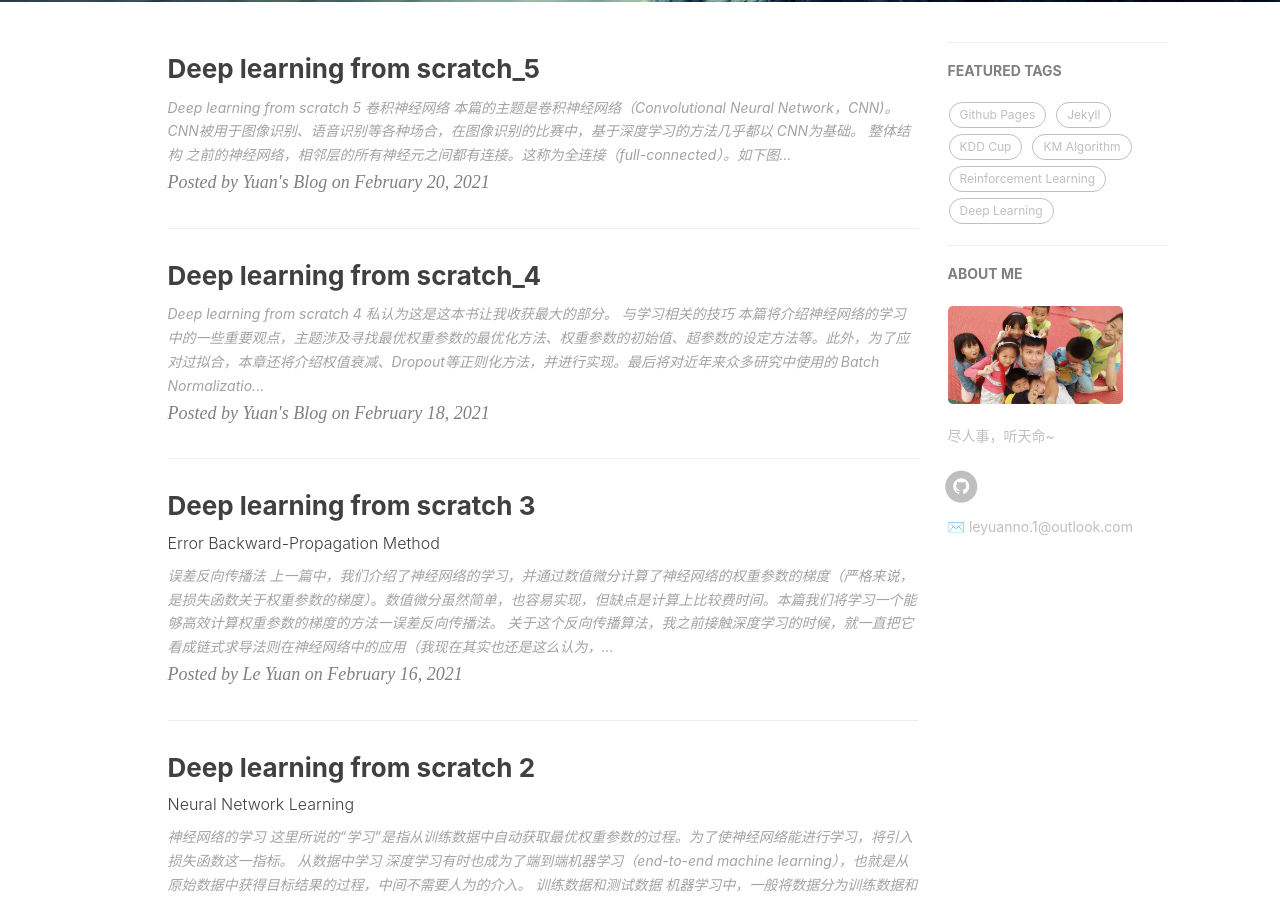
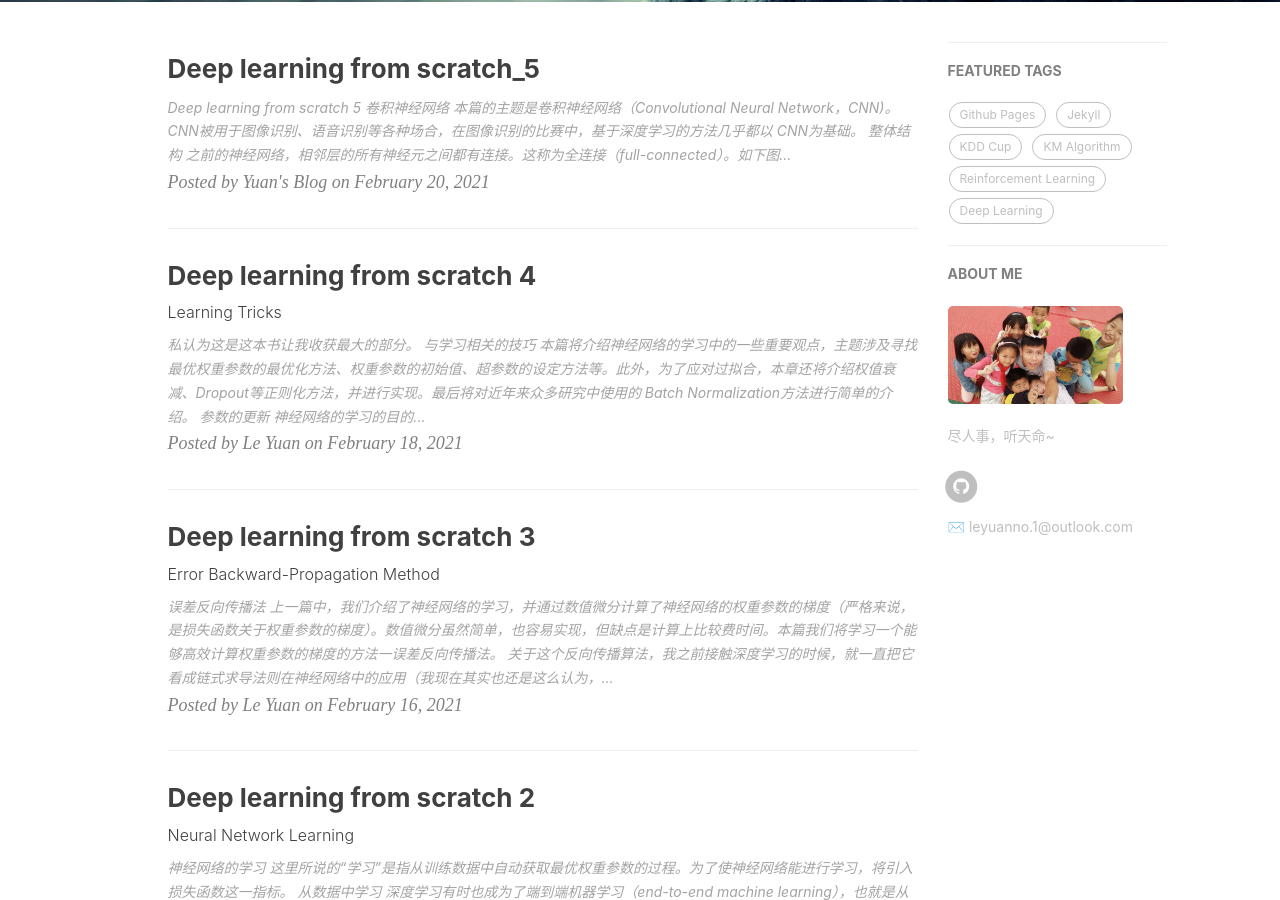
Before and after one commit to xingjiangyu/leyuanheart.github.io, a Jekyll site: the page built from index.html, in a window 1280 px wide and 900 px high, scrolled down 416 px. Built offline with Jekyll 4.4.1, drawn with Linux system fonts in a browser that asks for light colours; nearby versions of some CDN libraries; formulas are drawn with MathJax 3; the list of posts is cut into pages by our own code; comment, search, counter and statistics services are not loaded; some of the changed lines change nothing that is shown.

Commit message:
Update 2021-02-18-Deep learning from scratch_4.md

````diff
--- a/_posts/2021-02-18-Deep learning from scratch_4.md
+++ b/_posts/2021-02-18-Deep learning from scratch_4.md
@@ -1,6 +1,16 @@
-# Deep learning from scratch 4
+---
+layout:     post
+title:      Deep learning from scratch 4
+subtitle:   Learning Tricks
+date:       2021-02-18
+author:     Le Yuan
+header-img: img/wolf.jpg
+catalog: true
+tags:
+    - Deep Learning
+---
 
-<img src="figs\封面.jpeg" alt="fengmian" style="zoom:50%;" />
+<img src="https://img.imgdb.cn/item/60311e2d5f4313ce25b859d6.jpg" alt="fengmian" style="zoom:50%;" />
 
 私认为这是这本书让我收获最大的部分。
 
@@ -23,9 +33,13 @@
 ### SGD
 
 回顾一下SGD，用数学式表达：
+
+
 $$
 W \leftarrow W - \eta \frac{\partial L}{\partial W}
 $$
+
+
 我们将SGD实现为一个Python类（为方面后面使用）
 
 ```python
@@ -60,21 +74,25 @@ for i in range(10000):
 ### SGD的缺点
 
 虽然SGD简单，并且容易实现，但是在解决某些问题时可能没有效率。我们考虑求如下函数的最小值的问题。
+
+
 $$
 f(x, y) = \frac{1}{20}x^2+y^2
 $$
-![48](figs\48.png)
+
+
+![48](https://img.imgdb.cn/item/6031c6745f4313ce25eb856e.png)
 
 如上图所示，函数是向x轴方向延伸的“碗”状函数。等高线呈向x轴方向延伸的椭圆状。
 
 接下来看一下它的梯度图。从下图可以看出，梯度在y轴方向上大，x轴方向上小。这里需要注意的是，虽然函数的最小值在$(x,y)=(0,0)$处，但是图中很多梯度的方向并没有指向$(0,0)$。
 
-![49](figs\49.png)
+![49](https://img.imgdb.cn/item/6031c6745f4313ce25eb8570.png)
 
 我们来尝试该函数应用SGD。从$(x,y) = (-7.0, 2.0)$处（初始值）开始搜索，结果如下图所示。
 在图中，SGD呈“之”字形移动。这是一个相当低效的路径。也就是说，SGD的缺点是，如果函数的形状非均向(anisotropic)，比如呈延伸状，搜索的路径就会非常低效。因此，我们需要比单纯朝梯度方向前进的SGD更聪明的方法。**SGD低效的根本原因是，梯度的方向并没有指向最小值的方向**。 为了改正SGD的缺点，下面我们将介绍Momentum、 AdaGrad和Adam这3种方法来取代SGD。
 
-![image-20210217113302786](C:\Users\leyuan\Desktop\Deep-Learning-From-Scratch-Blogs\figs\50.png)
+![50](https://img.imgdb.cn/item/6031c6745f4313ce25eb8573.png)
 
 ```python
 import numpy as np
@@ -94,16 +112,19 @@ Z = func(X, Y)
 
 
 # 等高线图
+
 plt.figure()
 c = plt.contour(X, Y, Z, levels=50)
 
 # 三维图
+
 fig = plt.figure()
 axe = plt.axes(projection='3d')
 axe.contour3D(X, Y, Z, levels=100)
 
 
 # 梯度图
+
 grads = g_f(X.flatten(), Y.flatten())
 plt.figure()
 plt.quiver(X.flatten(), Y.flatten(), -grads[0], -grads[1],  angles="uv",color="#666666")
@@ -111,6 +132,7 @@ plt.quiver(X.flatten(), Y.flatten(), -grads[0], -grads[1],  angles="uv",color="#
 
 
 # 训练
+
 init_pos = (-7.0, 2.0)
 params = {}
 params['x'], params['y'] = init_pos[0], init_pos[1]
@@ -138,6 +160,7 @@ X, Y = np.meshgrid(x, y)
 Z = func(X, Y)
 
 # for simple contour line
+
 mask = Z > 7
 Z[mask] = 0
 
@@ -155,15 +178,19 @@ plt.show()
 ### Momentum
 
 Momentum是“动量”的意思，和物理有关。用数学式表示Momentum方法为：
+
+
 $$
 \begin{align}
 v \leftarrow \alpha v + \eta \frac{\partial L}{\partial W} \\
 W \leftarrow W - v
 \end{align}
 $$
+
+
 和前面的SGD一样，W表示要更新的权重参数，$\frac{\partial L}{\partial W}$表示损失函数关于W的梯度， $\eta$表示学习率。这里新出现了一个变量$v$。对应物理上的速度。第一个式子表示了物体在梯度方向上受力，在这个力的作用下，物体的速度增加这一物理法则。如下图所示， Momentum方法给人的感觉就像是小球在地面上滚动。
 
-![51](figs\51.png)
+![51](https://img.imgdb.cn/item/6031caf55f4313ce25ed1e50.png)
 
 $\alpha v$这一项。在物体不受任何力时，该项承担使物体逐渐减速的任务 (a设定为0.9之类的值），对应物理上的地面摩擦或空气阻力。
 
@@ -187,7 +214,7 @@ class Momentum:
 
 现在尝试使用Momentum解决之前的最优化问题，只需要把optimizer换成Momentum就行了，结果如下图。
 
-![52](figs\52.png)
+![52](https://img.imgdb.cn/item/6031caf55f4313ce25ed1e55.png)
 
 图中，更新路径就像小球在碗中滚动一样。和SGD相比，我们发现“之”字形 的“程度”减轻了。这是因为虽然x轴方向上受到的力非常小，但是一直在同一方向上受力，所以朝同一个方向会有一定的加速。反过来，虽然y轴方向上受到的力很大，但是因 为交互地受到正方向和反方向的力，它们会互相抵消，所以y轴方向上的速度不稳定。因此，和SGD时的情形相比，可以更快地朝x轴方向靠近，减弱“之”字形的变动程度。
 
@@ -200,12 +227,15 @@ class Momentum:
 逐渐减小学习率的想法，相当于将“全体”参数的学习率值一起降低。而AdaGrad进一步发展了这个想法，针对“一个一个”的参数，赋予其“定制”的值。
 
 AdaGrad会为参数的每个元素适当地调整学习率，与此同时进行学习（AdaGrad的 Ada来自英文单词Adaptive，即“适当的”的意思）。下面，让我们用数学式表示AdaGrad 的更新方法。
+
+
 $$
 \begin{align}
 h \leftarrow h + \frac{\partial L}{\partial W} \odot \frac{\partial L}{\partial W} \\
 W \leftarrow W - \eta \frac{1}{\sqrt{h}}\frac{\partial L}{\partial W}
 \end{align}
 $$
+
 
 
 这里新出现了变量h，它保存了以前的所有梯度值的平方和（$\odot$表示对应矩阵元素的乘法(element-wise)）。然后，在更新参数时，通过乘以$\frac{1}{\sqrt{h}}$ ，就可以调整学习的尺度。这意味着，参数的元素中变动较大（被大幅更新）的元素的学习率将变小。也就是说，可以按参数的元素进行学习率衰减，使变动大的参数的学习率逐 渐减小。
@@ -231,9 +261,9 @@ class AdaGrad:
             params[key] -= self.lr * grads[key] / np.sqrt(self.h[key] + 1e-7)
 ```
 
-这里需要注意的是，最后一行加上了微小值1e-7。这是为了防止当self.h[key] 中 有0 时，将0用作除数的情况。在很多深度学习的框架中，这个微小值也可以设定为参数，但这里我们用的是1e-7这个固定值。
+这里需要注意的是，最后一行加上了微小值1e-7。这是为了防止当self.h[key] 中有0 时，将0用作除数的情况。在很多深度学习的框架中，这个微小值也可以设定为参数，但这里我们用的是1e-7这个固定值。
 
-![53](figs\53.png)
+![53](https://img.imgdb.cn/item/6031caf55f4313ce25ed1e5b.png)
 
 函数的取值高效地向着最小值移动。由于y轴方向上的梯度较大，因此刚开始变动较大，但是后面会根据这个较大变动按比例进行调整，减小更新的步伐。因此，y轴方向的更新程度被减弱，“之”字形的变动程度有所衰减。
 
@@ -269,21 +299,16 @@ class Adam:
         lr_t  = self.lr * np.sqrt(1.0 - self.beta2**self.iter) / (1.0 - self.beta1**self.iter)
 
         for key in params.keys():
-            #self.m[key] = self.beta1*self.m[key] + (1-self.beta1)*grads[key]
-            #self.v[key] = self.beta2*self.v[key] + (1-self.beta2)*(grads[key]**2)
+
             self.m[key] += (1 - self.beta1) * (grads[key] - self.m[key])
             self.v[key] += (1 - self.beta2) * (grads[key]**2 - self.v[key])
 
             params[key] -= lr_t * self.m[key] / (np.sqrt(self.v[key]) + 1e-7)
-
-            #unbias_m += (1 - self.beta1) * (grads[key] - self.m[key]) # correct bias
-            #unbisa_b += (1 - self.beta2) * (grads[key]*grads[key] - self.v[key]) # correct bias
-            #params[key] += self.lr * unbias_m / (np.sqrt(unbisa_b) + 1e-7)
 ```
 
 >  Adam会设置3个超参数。一个是学习率（论文中以$\alpha$出现），另外两个是一次momentum系数$\beta_1$和二次momentum系数$\beta_2$。根据论文，标准的设定值是0.9和0.999。设置了这些值后，大多数情况下都能顺利运行。
 
-![54](figs\54.png)
+![54](https://img.imgdb.cn/item/6031caf55f4313ce25ed1e61.png)
 
 在图中，基于Adam的更新过程就像小球在碗中滚动一样。虽然Momentun也有类似的移动，但是相比之下，Adam的小球左右摇晃的程度有所减轻。这得益于学习的更新程度被适当地调整了。
 
@@ -318,8 +343,11 @@ def sigmoid(x):
     return 1 / (1 + np.exp(-x))
 
 input_data = np.random.randn(1000, 100)  # 1000个数据
+
 node_num = 100  # 各隐藏层的节点（神经元）数
+
 hidden_layer_size = 5  # 隐藏层有5层
+
 activations = {}  # 激活值的结果保存在这里
 
 x = input_data
@@ -329,9 +357,12 @@ for i in range(hidden_layer_size):
         x = activations[i-1]
 
     # 权重初始化
+
     w = np.random.randn(node_num, node_num) * 1
     # w = np.random.randn(node_num, node_num) * 0.01
+
     # w = np.random.randn(node_num, node_num) * np.sqrt(1.0 / node_num)
+
     # w = np.random.randn(node_num, node_num) * np.sqrt(2.0 / node_num)
 
 
@@ -343,25 +374,28 @@ for i in range(hidden_layer_size):
     activations[i] = a
 
 # 可视化
+
 for i, a in activations.items():
     plt.subplot(1, len(activations), i+1)
     plt.title(str(i+1) + "-layer")
     if i != 0: plt.yticks([], [])
     # plt.xlim(0.1, 1)
+
     # plt.ylim(0, 7000)
+
     plt.hist(a.flatten(), 30, range=(0,1))
 plt.show()
 ```
 
 这里假设神经网络有5层，每层有100个神经元。然后，用高斯分布随机生成1000 个数据作为输入数据，并把它们传给5层神经网络。激活函数使用sigmoid函数，各层的 激活的结果保存在activations变量中。这个代码段中需要注意的是权重的尺度。虽然这次我们使用的是标准差为1的高斯分布，但实验的目的是通过改变这个尺度（标准差），观察激活值的分布如何变化。现在，我们将保存在activations中的各层数据画成直方图。
 
-![56](figs\56.png)
+![56](https://img.imgdb.cn/item/6031cbaf5f4313ce25ed59be.png)
 
 从图可知，各层的激活值呈偏向0和1的分布。这里使用的sigmoid函数是S 型函数，随着输出不断地靠近0（或者靠近1)，它的导数的值逐渐接近0。因此，偏向0 和1的数据分布会造成反向传播中梯度的值不断变小，最后消失。这个问题称为**梯度消失**（gradient vanishing)。层次加深的深度学习中，梯度消失的问题可能会更加严重。
 
 下面，将权重的标准差设为0.01，进行相同的实验。实验代码只需要把设定权重初始值的地方相应的替换就行了。
 
-![57](figs\57.png)
+![57](https://img.imgdb.cn/item/6031cbaf5f4313ce25ed59c3.png)
 
 这次呈集中在0.5附近的分布。因为不像刚才的例子那样偏向0和1，所以不会发生梯度消失的问题。但是，激活值的分布有所偏向，说明在表现力上会有很大问题。为什么这么说呢？因为如果有多个神经元都输出几乎相同的值，那它们就没有存在的意义了。比如，如果100个神经元都输出几乎相同的值，那么也可以由1个神经元来表达基本相同的事情。因此，激活值在分布上有所偏向会出现“表现力受限”的问题。
 
@@ -372,11 +406,11 @@ Xavier的论文中，为了使各层的激活值呈现出具有相同广度的
 
 > Xavier的论文中提出的设定值，不仅考虑了前一层的输入节点数量，还考虑了下一层的输出节点数量。但是， Caffe等框架的实现中进行了简化，只使用了这里所说的前一层的输入节点进行计算。
 
-![58](figs\58.png)
+![58](https://img.imgdb.cn/item/6031cbb05f4313ce25ed59c9.png)
 
 使用Xavier初始值后，前一层的节点数越多，要设定为目标节点的初始值的权重尺度就越小。代码同样只需要改动初始化的地方。
 
-![59](figs\59.png)
+![59](https://img.imgdb.cn/item/6031cbb05f4313ce25ed59d1.png)
 
 使用Xavier初始值后的结果如图所示。从这个结果可知，越是后面的层，图像变得越歪斜，但是呈现了比之前更有广度的分布。因为各层间传递的数据有适当的广度， 所以sigmoid函数的表现力不受限制，有望进行高效的学习。
 
@@ -388,7 +422,7 @@ Xavier初始值是以激活函数是线性函数为前提而推导出来的。
 
 现在来看一下激活函数使用ReLU时激活值的分布。我们给出了3个实验的结果，依次是权重初始值为标准差是0.01的高斯分布（下文简写为“std = 0.01"）时、初始值为Xavier初始值时、初始值为ReLU专用的“He初始值”时的结果。
 
-![60](figs\60.png)
+![60](https://img.imgdb.cn/item/6031cbb05f4313ce25ed59da.png)
 
 观察实验结果可知，当“std=0.01”时，各层的激活值非常小。神经网络传递的是非常小的值。说明反向传播时权重的梯度也很小，这是很严重的问题，实际上学习基本上没什么进展。
 
@@ -414,7 +448,7 @@ Xavier初始值是以激活函数是线性函数为前提而推导出来的。
 
 如前所述，Batch Norm的思路是调整各层的激活值分布使其拥有适当的广度。为 此，要向神经网络中插入对数据分布进行正规化的层，即Batch Normalization层（下文简 称Batch Norm层），如图。
 
-![61](figs\61.png)
+![61](https://img.imgdb.cn/item/6031cbe25f4313ce25ed6cbc.png)
 
 Batch Norm，顾名思义，以进行学习时的mini-batch为单位，按mini-batch进行正规化。具体而言，就是进行使数据分布的均值为0、方差为1的正规化。用数学式表示的话，如下所示。
 $$
@@ -432,9 +466,9 @@ y_i \leftarrow \gamma \hat{x}_i + \beta
 $$
 这里$\gamma$和$\beta$是参数。一开始$\gamma=1, \beta=0$，然后再通过学习调整到合适的值（也就是说这两个参数也要加入神经网络的参数中一起训练）。
 
-![62](figs\62.png)
+![62](https://img.imgdb.cn/item/6031cbe25f4313ce25ed6cc8.png)
 
-Batch Norm的反向传播的推导有些复杂，这里我们不进行介绍。不过如果使用上面的计算图来思考的话，Batch Norm的反向传播或许也能比较轻松地推导出来。Frederik Kratzert的博客[Understanding the backward pass through Batch Normalization Layer]()里有 详细说明，感兴趣的读者可以参考一下（留个坑，之后补上）。
+Batch Norm的反向传播的推导有些复杂，这里我们不进行介绍。不过如果使用上面的计算图来思考的话，Batch Norm的反向传播或许也能比较轻松地推导出来。Frederik Kratzert的博客[Understanding the backward pass through Batch Normalization Layer](https://kratzert.github.io/2016/02/12/understanding-the-gradient-flow-through-the-batch-normalization-layer.html)里有详细说明，感兴趣的读者可以参考一下（留个坑，之后补上）。
 
 ```python
 class BatchNormalization:
@@ -445,10 +479,12 @@ class BatchNormalization:
         self.input_shape = None # 卷积层4维，全连接层2维
 
         # 评估阶段使用的作为数据标准化的均值和方差
+
         self.running_mean = running_mean
         self.running_var = running_var
 
         # backward时使用的中间变量
+
         self.batch_size = None
         self.xc = None
         self.std = None
@@ -519,7 +555,7 @@ class BatchNormalization:
 
 用MNIST数据集，观察使用Batch Norm层和不用时的区别。下图是权重初始化时不同的尺度参数的结果，实线是使用了Batch Norm，虚线是没有使用。
 
-![63](figs\63.png)
+![63](https://img.imgdb.cn/item/6031cbe25f4313ce25ed6cd5.png)
 
 几乎所有的情况下都是使用Batch Norm时学习进行得更快。同时也发现，实际上，在不使用Batch Norm的情况下，如果不赋予一个尺度好的初始值， 将完全无法进行。
 
@@ -545,7 +581,7 @@ class BatchNormalization:
 
 下图是比较使用和不是权值衰减的MNIST的训练结果。
 
-![64](figs\64.png)
+![64](https://img.imgdb.cn/item/6031cbe25f4313ce25ed6cdd.png)
 
 如图所示，虽然练数据的识别精度和测试数据的识别精度之间有差距，但是与没有使用权值衰减的结果相比，差距变小了。这说明过拟合受到了抑制。此外，还要注意，训练数据的识别精度没有达到100%。
 
@@ -554,7 +590,7 @@ class BatchNormalization:
 作为抑制过拟合的方法，前面我们介绍了为损失函数加上权重的L2范数的权值衰减方法。该方法可以简单地实现，在某种程度上能够抑制过拟合。但是，如果网络的模型变得很复杂，只用权值衰减就难以应对了。在这种情况下，我们经常会使用Dropout方法。
 Dropout是一种在学习的过程中随机删除神经元的方法。训练时，随机选出隐藏层的神经元，然后将其删除。被删除的神经元不再进行信号的传递。训练时，每传递一次数据，就会随机选择要删除的神经元。然后，测试时，虽然会传递所有的 神经元信号，但是对于各个神经元的输出，要乘上训练时的删除比例后再输出。
 
-![65](figs\65.png)
+![65](https://img.imgdb.cn/item/6031cbe25f4313ce25ed6ce3.png)
 
 ```python
 class Dropout:
@@ -577,7 +613,7 @@ class Dropout:
 
 Dropout的实验和前面的实验一样，使用7层网络（每层有100个神经元，激活函数 为ReLU)，左边不使用Dropout，右边使用Dropout，实验的结果如图所示。
 
-![66](figs\66.png)
+![66](https://img.imgdb.cn/item/6031cc235f4313ce25ed82c8.png)
 
 图中，通过使用Dropout，训练数据和测试数据的识别精度的差距变小了。并且训练数据也没有到达100％的识别精度。像这样，通过使用Dropout，即便是表现力强的网络，也可以抑制过拟合。
 
@@ -605,9 +641,13 @@ Dropout的实验和前面的实验一样，使用7层网络（每层有100个神
 
 在超参数的最优化中，要注意的是深度学习需要很长时间（比如，几天或几周）。因此，在超参数的搜索中，需要尽早放弃那些不符合逻辑的超参数。于是，在超参数的最优化中，**减少学习的epoch，缩短一次评估所需的时间是一个不错的办法**。
 
-## 代码说明
+## 代码汇总
 
-这一篇的代码有些多，尤其是涉及到MNIST训练结果的那些代码我都没有放在正文里，我之后会整理一个代码库，对应每一篇的代码，全部是self-explained。
+[Deep_Learning_from_scratch_4](https://github.com/leyuanheart/Deep_Learning_From_Scratch/tree/main/4)
+
+## 补坑：Batch Normalization 反向传播
+
+![89](https://img.imgdb.cn/item/6031d6ea5f4313ce25f16dfe.png)
 
 ---
 
````
